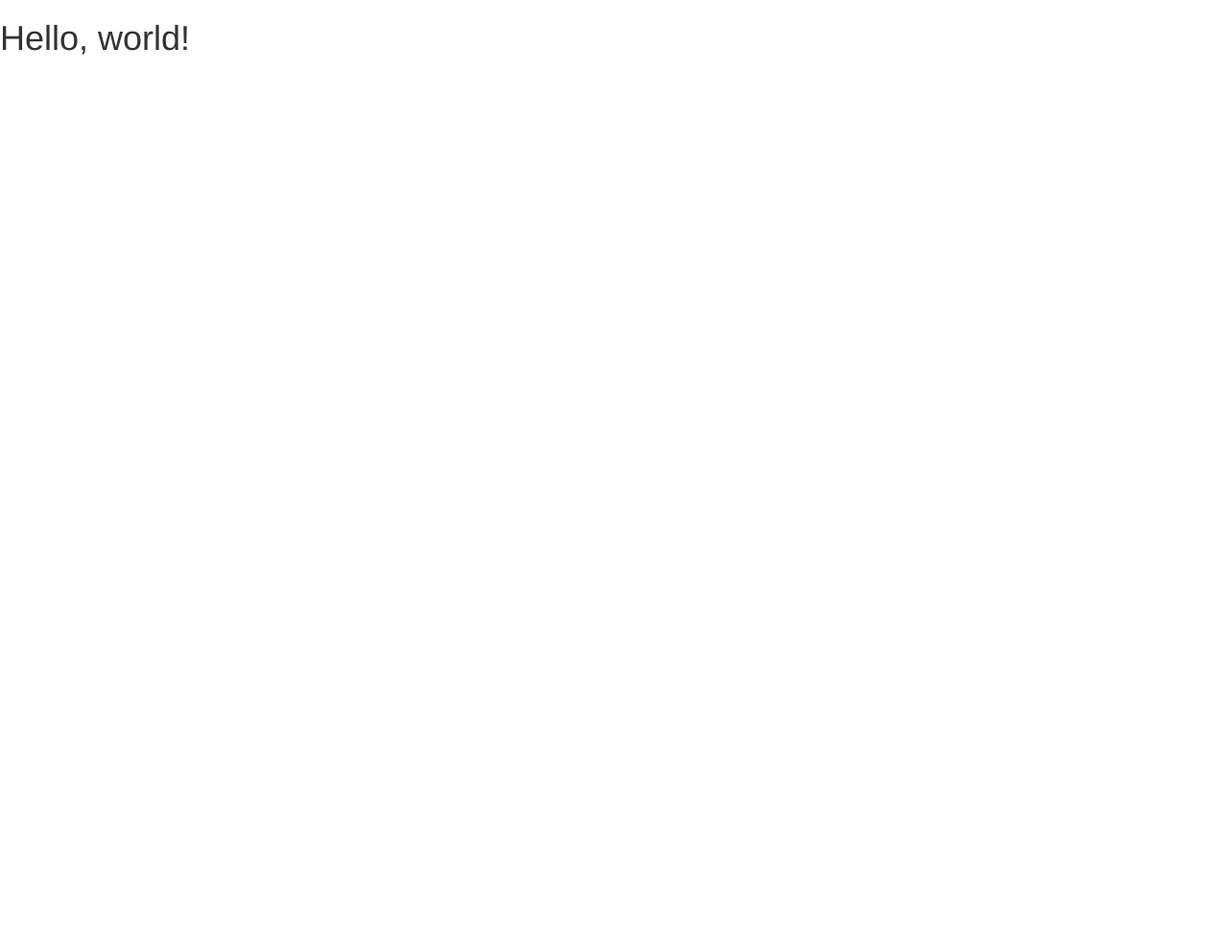
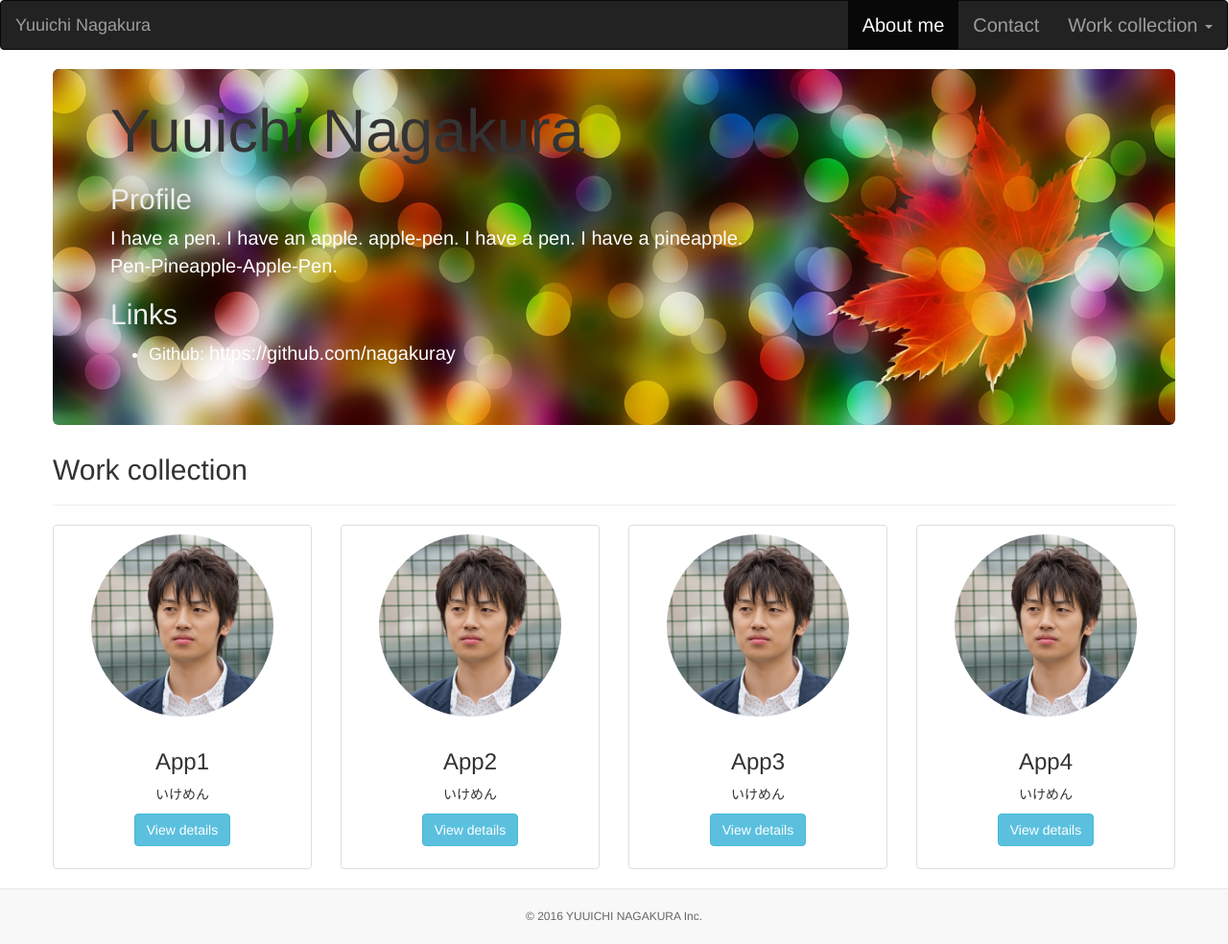
Before and after one commit to nagakuray/nagakuray.github.io, a plain HTML site: page index.html in a window 1280 px wide. Shown: the whole page at 96% size. Before the commit the page ends 800 px from the top, so only its background shows below. Drawn offline with nearby package versions, Linux system fonts and the light colour scheme.

Commit message:
課題を提出01_20161127

```diff
--- a/index.html
+++ b/index.html
@@ -6,13 +6,131 @@
     <meta name="viewport" content="width=device-width, initial-scale=1">
     <title>Bootstrap Sample</title>
     <!-- BootstrapのCSS読み込み -->
-    <link rel="stylesheet" href="//maxcdn.bootstrapcdn.com/bootstrap/3.3.5/css/bootstrap.min.css">
+    <link rel="stylesheet" href="https://maxcdn.bootstrapcdn.com/bootstrap/3.3.5/css/bootstrap.min.css">
     <!-- jQuery読み込み -->
-    <script src="//ajax.googleapis.com/ajax/libs/jquery/1.11.3/jquery.min.js"></script>
+    <script src="https://ajax.googleapis.com/ajax/libs/jquery/1.11.3/jquery.min.js"></script>
     <!-- BootstrapのJS読み込み -->
-    <script src="//maxcdn.bootstrapcdn.com/bootstrap/3.3.5/js/bootstrap.min.js"></script>
+    <script src="https://maxcdn.bootstrapcdn.com/bootstrap/3.3.5/js/bootstrap.min.js"></script>
+    <link rel="stylesheet" href="style.css">
+
   </head>
   <body>
-    <h1>Hello, world!</h1>
+    <header>
+      <nav class="navbar navbar-inverse">
+        <div class="container-fluid">
+
+          <!-- Brand and toggle get grouped for better mobile display -->
+          <div class="navbar-header">
+            <button type="button" class="navbar-toggle collapsed" data-toggle="collapse"
+              data-taget="#site-menu-yuuichi-nagakura" aria-expanded="false">
+              <span class="sr-only">Toggle navigation</span>
+              <span class="icon-bar"></span>
+              <span class="icon-bar"></span>
+              <span class="icon-bar"></span>
+            </button>
+            <!-- リンク未設定-->
+            <a class="navbar-brand" href="#">Yuuichi Nagakura</a>
+          </div>
+
+          <!-- ナビゲーション-->
+          <div clas="collapse navbar-collapse" id="site-menu-yuuichi-nagakura">
+            <ul class="nav navbar-nav navbar-right">
+              <!-- ここらへんもリンク未設定 -->
+              <li class="active"><a href="#">About me</a></li>
+              <li><a href="#">Contact</a></li>
+              <li class="dropdown">
+                <a href="#"  class="dropdown-toggle" data-toggle="dropdown" role="button" aria-expanded="false">
+                  Work collection
+                  <span class="caret"></span>
+                </a>
+                <!-- ここに作った作品の紹介ページをリンクさせていく-->
+                <ul class="dropdown-menu" role="menu">
+                  <li><a href="#">App1</a></li>
+                  <li><a href="#">App2</a></li>
+                  <li><a href="#">App3</a></li>
+                  <li><a href="#">App4</a></li>
+                </ul>
+              </li>
+            </ul>
+          </div>
+        </div>
+      </nav>
+    </header>
+
+    <div class="container">
+      <!-- ここからキャンバスで見せるところ-->
+      <div class="row row-offcanvas row-off-canbas-right">
+        <p class="pull-right visible-xs">
+          <button type="button" class="btn btn-primary btn-xs" data-toggle="offcanvas">Toggle nav</button>
+        </p>
+        <div class="jumbotron bg_img">
+          <h1>Yuuichi Nagakura</h1>
+          <h2>Profile</h2>
+          <p>
+            I have a pen. I have an apple. apple-pen. I have a pen. I have a pineapple.<br>Pen-Pineapple-Apple-Pen.
+          </p>
+          <h2>Links</h2>
+          <ul>
+            <li>Github: <a href="https://github.com/nagakuray"target="_blank">https://github.com/nagakuray</a></li>
+
+          </ul>
+
+        </div>
+
+        <h2>Work collection</h2>
+        <hr>
+
+        <div class="row">
+          <div class="col-md-3">
+            <div class="thumbnail">
+              <img src="img/profile.jpg" alt="...">
+                <div class="caption">
+                  <h3>App1</h3>
+                  <p>いけめん</p>
+                  <p><a href="#" class="btn btn-info" role="button">View details</a></p>
+                </div>
+            </div>
+          </div>
+
+          <div class="col-md-3">
+            <div class="thumbnail">
+              <img src="img/profile.jpg" alt="...">
+                <div class="caption">
+                  <h3>App2</h3>
+                  <p>いけめん</p>
+                  <p><a href="#" class="btn btn-info" role="button">View details</a></p>
+                </div>
+            </div>
+          </div>
+
+          <div class="col-md-3">
+            <div class="thumbnail">
+              <img src="img/profile.jpg" alt="...">
+                <div class="caption">
+                  <h3>App3</h3>
+                  <p>いけめん</p>
+                  <p><a href="#" class="btn btn-info" role="button">View details</a></p>
+                </div>
+            </div>
+          </div>
+          <div class="col-md-3">
+            <div class="thumbnail">
+              <img src="img/profile.jpg" alt="...">
+                <div class="caption">
+                  <h3>App4</h3>
+                  <p>いけめん</p>
+                  <p><a href="#" class="btn btn-info" role="button">View details</a></p>
+                </div>
+            </div>
+          </div>
+        </div>
+      </div>
+      <!-- ここまでキャンバスで見せるところ -->
+    </div>
+
+    <footer>
+      <div class="copyright">© 2016 YUUICHI NAGAKURA Inc.</div>
+    </footer>
+
   </body>
 </html>
--- /dev/null
+++ b/style.css
@@ -0,0 +1,41 @@
+.bg_img {
+  background-image: url("img/bg2.jpg");
+  background-position: center center;
+  background-size: cover;
+  background-repeat: no-repeat;
+  padding-bottom: 50px;
+  padding-top:10px;
+}
+.bg_img p,a{
+  font-size: 20px;
+  color: #fff;
+}
+
+.bg_img li{
+  font-size: 18px;
+  color: #fff;
+}
+
+.bg_img h2{
+  color: #eee;
+}
+.thumbnail {
+  text-align: center;
+}
+.thumbnail img{
+  max-width: 200px;
+  border: 5px solid #fff;
+  border-radius: 100%;
+}
+
+footer {
+  border-top: 1px solid#e7e7e7;
+  background-color: #f8f8f8;
+  text-align: center;
+}
+
+.copyright {
+  padding: 20px 0;
+  font-size: 12px;
+  color: #666;
+}
```
Also changed, not shown: img/bg2.jpg (added), img/profile.jpg (added).
